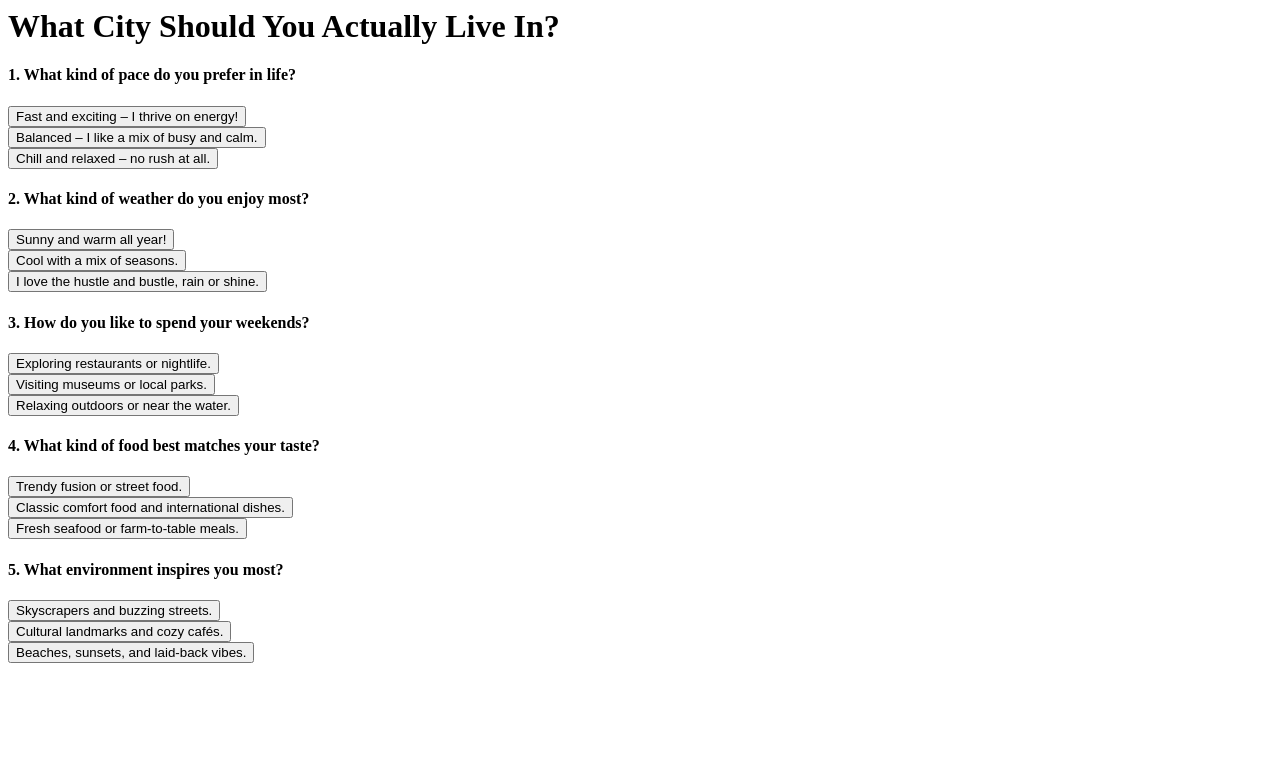
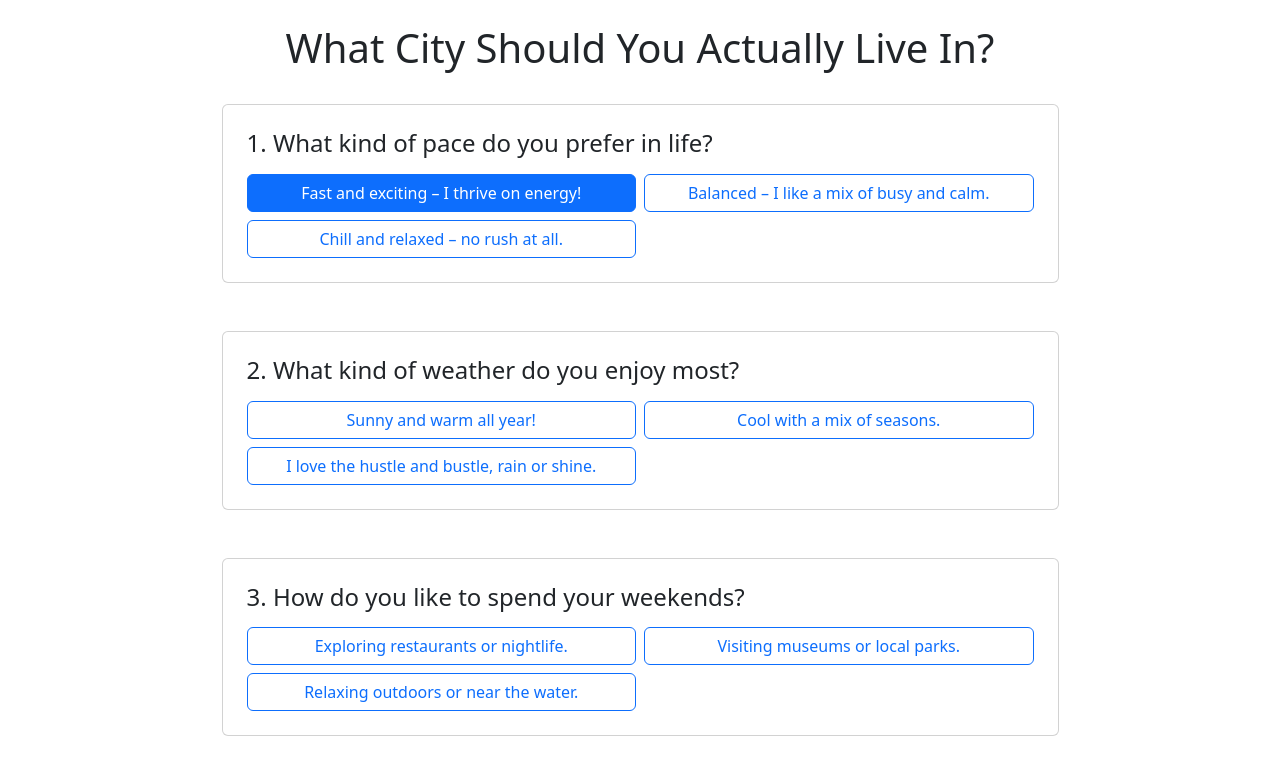
Before and after one commit to Yadealge856/assignment-8, a plain HTML site: page index.html in a window 1280 px wide. Both pictures are taken after a click on the button "Fast and exciting – I thrive on energy!". Shown: the top 781 px of the page. Drawn offline with nearby package versions, Linux system fonts and the light colour scheme.

Commit message:
added toggle button features and wrote javascript logic

```diff
--- a/css/style.css
+++ b/css/style.css
@@ -1,5 +1,12 @@
-.selected {
-    background-color: #007bff;
-    color: white;
-    border-color: #007bff;
+.answer-btn.selected {
+  background-color: #0d6efd !important; /* solid blue */
+  color: #fff !important;               /* white text */
+  border-color: #0d6efd !important;     /* blue border */
 }
+
+/* Optional: hover effect for unselected buttons */
+.answer-btn:hover:not(.selected) {
+  background-color: rgba(13, 110, 253, 0.1);
+  color: #0d6efd;
+  border-color: #0d6efd;
+}
--- a/index.html
+++ b/index.html
@@ -1,96 +1,153 @@
+<!DOCTYPE html>
+<html lang="en">
+<head>
+  <meta charset="UTF-8">
+  <meta name="viewport" content="width=device-width, initial-scale=1.0">
+  <title>What City Should You Live In?</title>
+  <link rel="icon" type="image/x-icon" href="/img/ideas.png">
+  <!-- Bootstrap CSS -->
+  <link href="https://cdn.jsdelivr.net/npm/bootstrap@5.3.5/dist/css/bootstrap.min.css" rel="stylesheet"
+        integrity="sha384-SgOJa3DmI69IUzQ2PVdRZhwQ+dy64/BUtbMJw1MZ8t5HZApcHrRKUc4W0kG879m7" crossorigin="anonymous">
+  <!-- Custom CSS -->
+  <link rel="stylesheet" href="./css/style.css">
+</head>
+<body>
   <h1 class="text-center mt-4">What City Should You Actually Live In?</h1>
 
-<!-- Start quiz element -->
-<div class="container d-flex justify-content-center" id="question-1">
-  <div class="card my-4 p-4 question-block" style="width: 75%;">
+  <!-- Question 1 -->
+  <div class="container d-flex justify-content-center question-block" id="question-1">
+    <div class="card my-4 p-4" style="width: 75%;">
       <h4 class="mb-3">1. What kind of pace do you prefer in life?</h4>
       <div class="row g-2">
         <div class="col-6">
-        <button class="btn btn-outline-primary w-100 answer-btn" data-points="1">Fast and exciting – I thrive on energy!</button>
+          <button class="btn btn-outline-primary w-100 answer-btn" data-answer="A" data-points="1">
+            Fast and exciting – I thrive on energy!
+          </button>
         </div>
         <div class="col-6">
-        <button class="btn btn-outline-primary w-100 answer-btn" data-points="2">Balanced – I like a mix of busy and calm.</button>
+          <button class="btn btn-outline-primary w-100 answer-btn" data-answer="B" data-points="2">
+            Balanced – I like a mix of busy and calm.
+          </button>
         </div>
         <div class="col-6">
-        <button class="btn btn-outline-primary w-100 answer-btn" data-points="3">Chill and relaxed – no rush at all.</button>
+          <button class="btn btn-outline-primary w-100 answer-btn" data-answer="C" data-points="3">
+            Chill and relaxed – no rush at all.
+          </button>
         </div>
       </div>
     </div>
   </div>
-<!-- End quiz element -->
 
-<!-- Start quiz element -->
-<div class="container d-flex justify-content-center" id="question-2">
-  <div class="card my-4 p-4 question-block" style="width: 75%;">
+  <!-- Question 2 -->
+  <div class="container d-flex justify-content-center question-block" id="question-2">
+    <div class="card my-4 p-4" style="width: 75%;">
       <h4 class="mb-3">2. What kind of weather do you enjoy most?</h4>
       <div class="row g-2">
         <div class="col-6">
-        <button class="btn btn-outline-primary w-100 answer-btn" data-points="3">Sunny and warm all year!</button>
+          <button class="btn btn-outline-primary w-100 answer-btn" data-answer="A" data-points="3">
+            Sunny and warm all year!
+          </button>
         </div>
         <div class="col-6">
-        <button class="btn btn-outline-primary w-100 answer-btn" data-points="2">Cool with a mix of seasons.</button>
+          <button class="btn btn-outline-primary w-100 answer-btn" data-answer="B" data-points="2">
+            Cool with a mix of seasons.
+          </button>
         </div>
         <div class="col-6">
-        <button class="btn btn-outline-primary w-100 answer-btn" data-points="1">I love the hustle and bustle, rain or shine.</button>
+          <button class="btn btn-outline-primary w-100 answer-btn" data-answer="C" data-points="1">
+            I love the hustle and bustle, rain or shine.
+          </button>
         </div>
       </div>
     </div>
   </div>
-<!-- End quiz element -->
 
-<!-- Start quiz element -->
-<div class="container d-flex justify-content-center" id="question-3">
-  <div class="card my-4 p-4 question-block" style="width: 75%;">
+  <!-- Question 3 -->
+  <div class="container d-flex justify-content-center question-block" id="question-3">
+    <div class="card my-4 p-4" style="width: 75%;">
       <h4 class="mb-3">3. How do you like to spend your weekends?</h4>
       <div class="row g-2">
         <div class="col-6">
-        <button class="btn btn-outline-primary w-100 answer-btn" data-points="1">Exploring restaurants or nightlife.</button>
+          <button class="btn btn-outline-primary w-100 answer-btn" data-answer="A" data-points="1">
+            Exploring restaurants or nightlife.
+          </button>
         </div>
         <div class="col-6">
-        <button class="btn btn-outline-primary w-100 answer-btn" data-points="2">Visiting museums or local parks.</button>
+          <button class="btn btn-outline-primary w-100 answer-btn" data-answer="B" data-points="2">
+            Visiting museums or local parks.
+          </button>
         </div>
         <div class="col-6">
-        <button class="btn btn-outline-primary w-100 answer-btn" data-points="3">Relaxing outdoors or near the water.</button>
+          <button class="btn btn-outline-primary w-100 answer-btn" data-answer="C" data-points="3">
+            Relaxing outdoors or near the water.
+          </button>
         </div>
       </div>
     </div>
   </div>
-<!-- End quiz element -->
 
-<!-- Start quiz element -->
-<div class="container d-flex justify-content-center" id="question-4">
-  <div class="card my-4 p-4 question-block" style="width: 75%;">
+  <!-- Question 4 -->
+  <div class="container d-flex justify-content-center question-block" id="question-4">
+    <div class="card my-4 p-4" style="width: 75%;">
       <h4 class="mb-3">4. What kind of food best matches your taste?</h4>
       <div class="row g-2">
         <div class="col-6">
-        <button class="btn btn-outline-primary w-100 answer-btn" data-points="1">Trendy fusion or street food.</button>
+          <button class="btn btn-outline-primary w-100 answer-btn" data-answer="A" data-points="1">
+            Trendy fusion or street food.
+          </button>
         </div>
         <div class="col-6">
-        <button class="btn btn-outline-primary w-100 answer-btn" data-points="2">Classic comfort food and international dishes.</button>
+          <button class="btn btn-outline-primary w-100 answer-btn" data-answer="B" data-points="2">
+            Classic comfort food and international dishes.
+          </button>
         </div>
         <div class="col-6">
-        <button class="btn btn-outline-primary w-100 answer-btn" data-points="3">Fresh seafood or farm-to-table meals.</button>
+          <button class="btn btn-outline-primary w-100 answer-btn" data-answer="C" data-points="3">
+            Fresh seafood or farm-to-table meals.
+          </button>
         </div>
       </div>
     </div>
   </div>
-<!-- End quiz element -->
 
-<!-- Start quiz element -->
-<div class="container d-flex justify-content-center" id="question-5">
-  <div class="card my-4 p-4 question-block" style="width: 75%;">
+  <!-- Question 5 -->
+  <div class="container d-flex justify-content-center question-block" id="question-5">
+    <div class="card my-4 p-4" style="width: 75%;">
       <h4 class="mb-3">5. What environment inspires you most?</h4>
       <div class="row g-2">
         <div class="col-6">
-        <button class="btn btn-outline-primary w-100 answer-btn" data-points="1">Skyscrapers and buzzing streets.</button>
+          <button class="btn btn-outline-primary w-100 answer-btn" data-answer="A" data-points="1">
+            Skyscrapers and buzzing streets.
+          </button>
         </div>
         <div class="col-6">
-        <button class="btn btn-outline-primary w-100 answer-btn" data-points="2">Cultural landmarks and cozy cafés.</button>
+          <button class="btn btn-outline-primary w-100 answer-btn" data-answer="B" data-points="2">
+            Cultural landmarks and cozy cafés.
+          </button>
         </div>
         <div class="col-6">
-        <button class="btn btn-outline-primary w-100 answer-btn" data-points="3">Beaches, sunsets, and laid-back vibes.</button>
+          <button class="btn btn-outline-primary w-100 answer-btn" data-answer="C" data-points="3">
+            Beaches, sunsets, and laid-back vibes.
+          </button>
         </div>
       </div>
     </div>
   </div>
-<!-- End quiz element -->
+
+  <!-- Show Result Button -->
+  <div class="container d-flex justify-content-center">
+    <button id="show-result" class="btn btn-success my-4">Show Results</button>
+  </div>
+
+  <!-- Result Container -->
+  <div class="container d-flex justify-content-center">
+    <div id="result-container" class="card p-4 mb-4" style="width: 75%; display: none;">
+      <h3>Your Result:</h3>
+      <p id="result-text"></p>
+    </div>
+  </div>
+
+  <!-- Connect JS -->
+  <script src="./js/script.js"></script>
+</body>
+</html>
--- a/js/script.js
+++ b/js/script.js
@@ -1,37 +1,65 @@
+// Total points for the quiz
 let totalPoints = 0;
 
-// Add event listeners to all answer buttons
-const buttons = document.querySelectorAll(".answer-btn");
-buttons.forEach(button => {
-  button.addEventListener("click", function() {
-    const points = parseInt(this.dataset.points);
-    totalPoints += points;
+// Object to store user selections
+const userAnswers = {};
 
-    // Disable other buttons in same question block
-    const parent = this.closest(".question-block");
-    parent.querySelectorAll(".answer-btn").forEach(btn => {
-      btn.disabled = true;
-      btn.classList.add("btn-secondary");
-      btn.classList.remove("btn-outline-primary");
+// Select all question blocks
+const questionBlocks = document.querySelectorAll('.question-block');
+
+questionBlocks.forEach((block, index) => {
+  const buttons = block.querySelectorAll('.answer-btn');
+
+  buttons.forEach(button => {
+    button.addEventListener('click', function () {
+      // Remove 'selected' class from all buttons in this block
+      buttons.forEach(btn => btn.classList.remove('selected'));
+
+      // Add 'selected' class to the clicked button
+      this.classList.add('selected');
+
+      // Store the answer in userAnswers
+      const questionId = `question-${index + 1}`;
+      const answerValue = this.dataset.answer;
+      userAnswers[questionId] = answerValue;
+
+      // Update total points dynamically
+      const points = parseInt(this.dataset.points);
+      const previousPoints = block.dataset.previousPoints
+        ? parseInt(block.dataset.previousPoints)
+        : 0;
+      totalPoints = totalPoints - previousPoints + points;
+      block.dataset.previousPoints = points;
+
+      console.log(`Selected ${answerValue} for ${questionId}`);
+      console.log('User answers:', userAnswers);
+      console.log('Total points:', totalPoints);
     });
-
-    this.classList.add("btn-primary");
   });
 });
 
-document.getElementById("show-result").addEventListener("click", function() {
-  let resultText = "";
+// Function to calculate and display the final result
+function displayResult() {
+  let resultText = '';
 
-  // Simple point system
-  // 5 questions × max 3 points = 15 possible points
+  // Determine result based on totalPoints
   if (totalPoints <= 6) {
-    resultText = "🏙️ You belong in **New York City** – energetic, ambitious, and always on the move!";
+    resultText =
+      "You belong in <b>New York City</b> - energetic, ambitious, and always on the move!";
   } else if (totalPoints <= 10) {
-    resultText = "🎨 You should live in **Paris** – artistic, cultured, and full of charm.";
+    resultText =
+      "You should live in <b>Paris</b> - artistic, cultured, and full of charm.";
   } else {
-    resultText = "🌴 You’re made for **Los Angeles** – relaxed, creative, and sun-loving!";
+    resultText =
+      "You’re made for <b>Los Angeles</b> - relaxed, creative, and sun-loving!";
   }
 
-  document.getElementById("result-text").innerHTML = resultText;
-  document.getElementById("result-container").style.display = "block";
-});
+  // Display result
+  const resultContainer = document.getElementById('result-container');
+  const resultTextElem = document.getElementById('result-text');
+  resultTextElem.innerHTML = resultText;
+  resultContainer.style.display = 'block';
+}
+
+// Connect the "Show Results" button to the displayResult function
+document.getElementById('show-result').addEventListener('click', displayResult);
```
Lines whose indentation alone changed are shown as unchanged.
